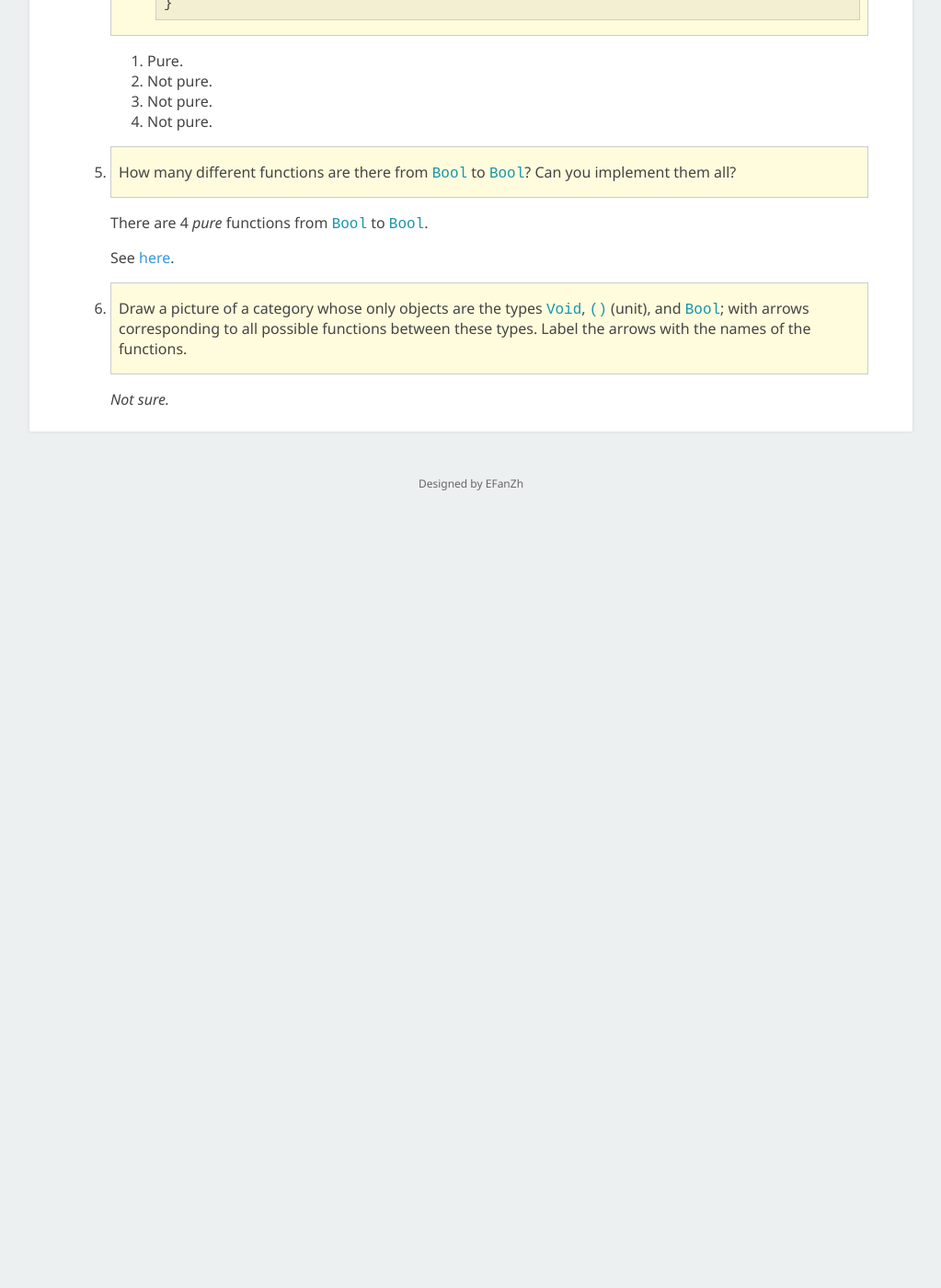
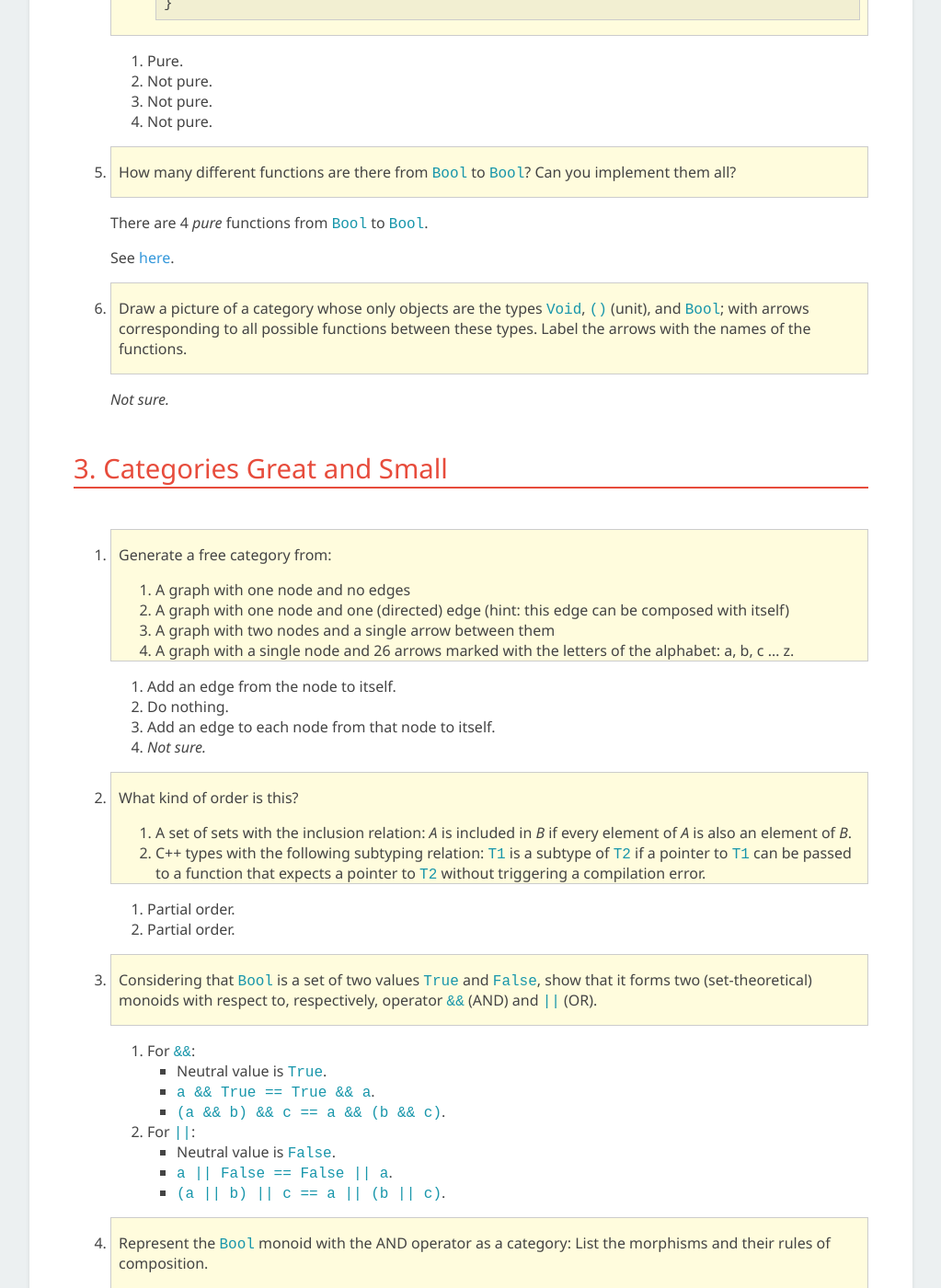
Before and after one commit to EFanZh/efanzh.github.io, a Jekyll site: the page built from _posts/2018-09-10-category-theory-for-programmers-challenges.md, in a window 1280 px wide and 1400 px high, scrolled down 2107 px. Shown: the whole window at 92% size, without its empty margins (128-1151 px from the left). Built offline with Jekyll 4.4.1, drawn with Linux system fonts in a browser that asks for light colours; before the commit the page ends 2689 px from its top, so only the background shows below that; some of the changed text lies outside the part shown.

Commit message:
Add CTfP challenges from chapter 3

```diff
--- a/_posts/2018-09-10-category-theory-for-programmers-challenges.md
+++ b/_posts/2018-09-10-category-theory-for-programmers-challenges.md
@@ -81,3 +81,58 @@ title: Category Theory for Programmers Challenges
    > corresponding to all possible functions between these types. Label the arrows with the names of the functions.
 
    *Not sure.*
+
+## 3. Categories Great and Small
+
+1. > Generate a free category from:
+   >
+   > 1. A graph with one node and no edges
+   > 2. A graph with one node and one (directed) edge (hint: this edge can be composed with itself)
+   > 3. A graph with two nodes and a single arrow between them
+   > 4. A graph with a single node and 26 arrows marked with the letters of the alphabet: a, b, c … z.
+
+   1. Add an edge from the node to itself.
+   2. Do nothing.
+   3. Add an edge to each node from that node to itself.
+   4. *Not sure.*
+2. > What kind of order is this?
+   >
+   > 1. A set of sets with the inclusion relation: *A* is included in *B* if every element of *A* is also an element of
+   >    *B*.
+   > 2. C++ types with the following subtyping relation: `T1` is a subtype of `T2` if a pointer to `T1` can be passed to
+   >    a function that expects a pointer to `T2` without triggering a compilation error.
+
+   1. Partial order.
+   2. Partial order.
+3. > Considering that `Bool` is a set of two values `True` and `False`, show that it forms two (set-theoretical) monoids
+   > with respect to, respectively, operator `&&` (AND) and `||` (OR).
+
+   1. For `&&`:
+      - Neutral value is `True`.
+      - `a && True == True && a`.
+      - `(a && b) && c  == a && (b && c)`.
+   2. For `||`:
+      - Neutral value is `False`.
+      - `a || False == False || a`.
+      - `(a || b) || c  == a || (b || c)`.
+4. > Represent the `Bool` monoid with the AND operator as a category: List the morphisms and their rules of composition.
+
+   Morphisms:
+      - `\x -> x && False`
+      - `\x -> x && True`
+
+   Rules of composition:
+      - `(\x -> x && False) . (\x -> x && False) == \x -> x && False`
+      - `(\x -> x && False) . (\x -> x && True) == \x -> x && False`
+      - `(\x -> x && True) . (\x -> x && False) == \x -> x && False`
+      - `(\x -> x && True) . (\x -> x && True) == \x -> x && True`
+5. > Represent addition modulo 3 as a monoid category.
+
+   Morphisms:
+      - `\x -> mod (x + 0) 3`
+      - `\x -> mod (x + 1) 3`
+      - `\x -> mod (x + 2) 3`
+      - …
+
+   Rules of composition:
+      - `(\x -> mod (x + m) 3) . (\x -> mod (x + n) 3) == \x -> mod (x + (m + n)) 3`
```
